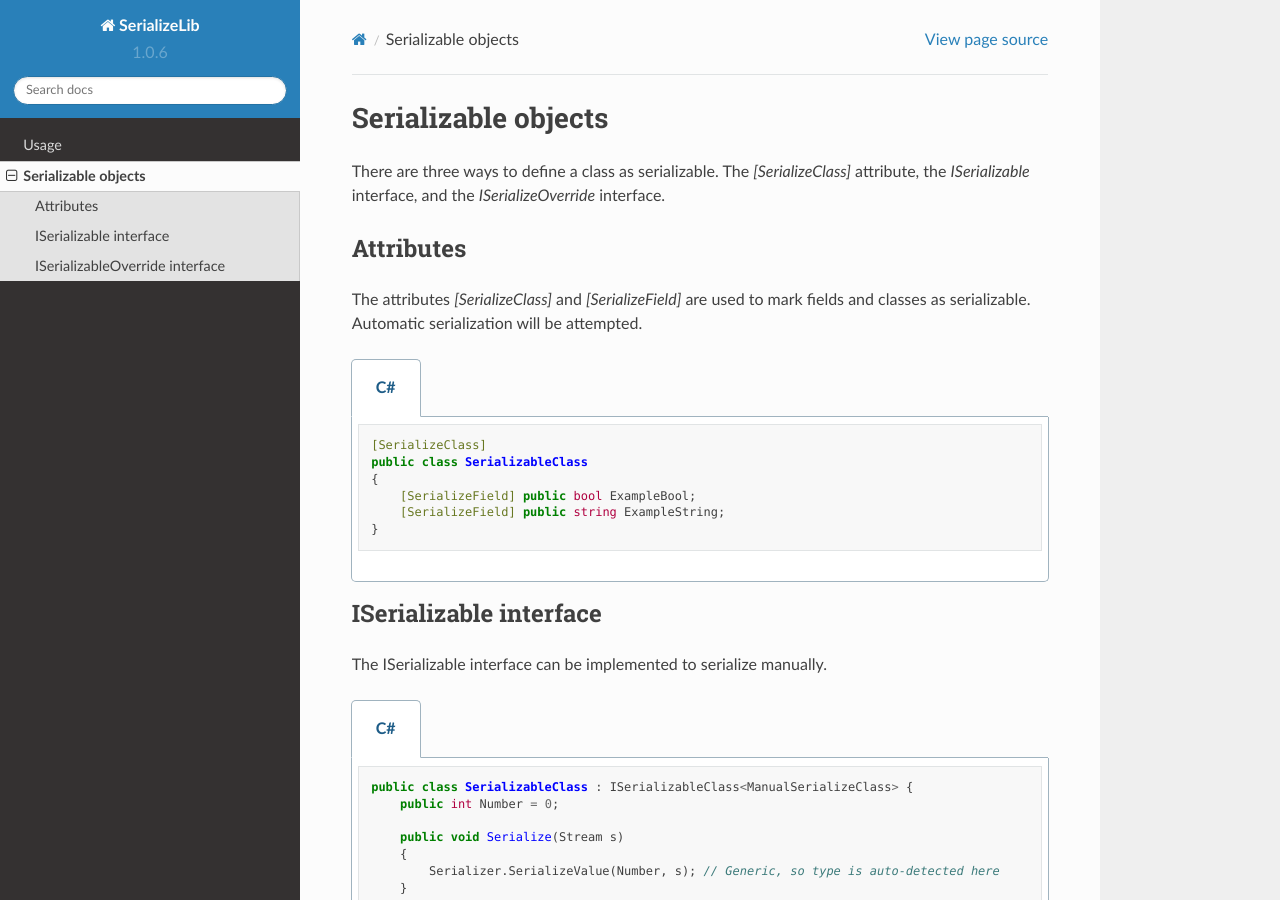
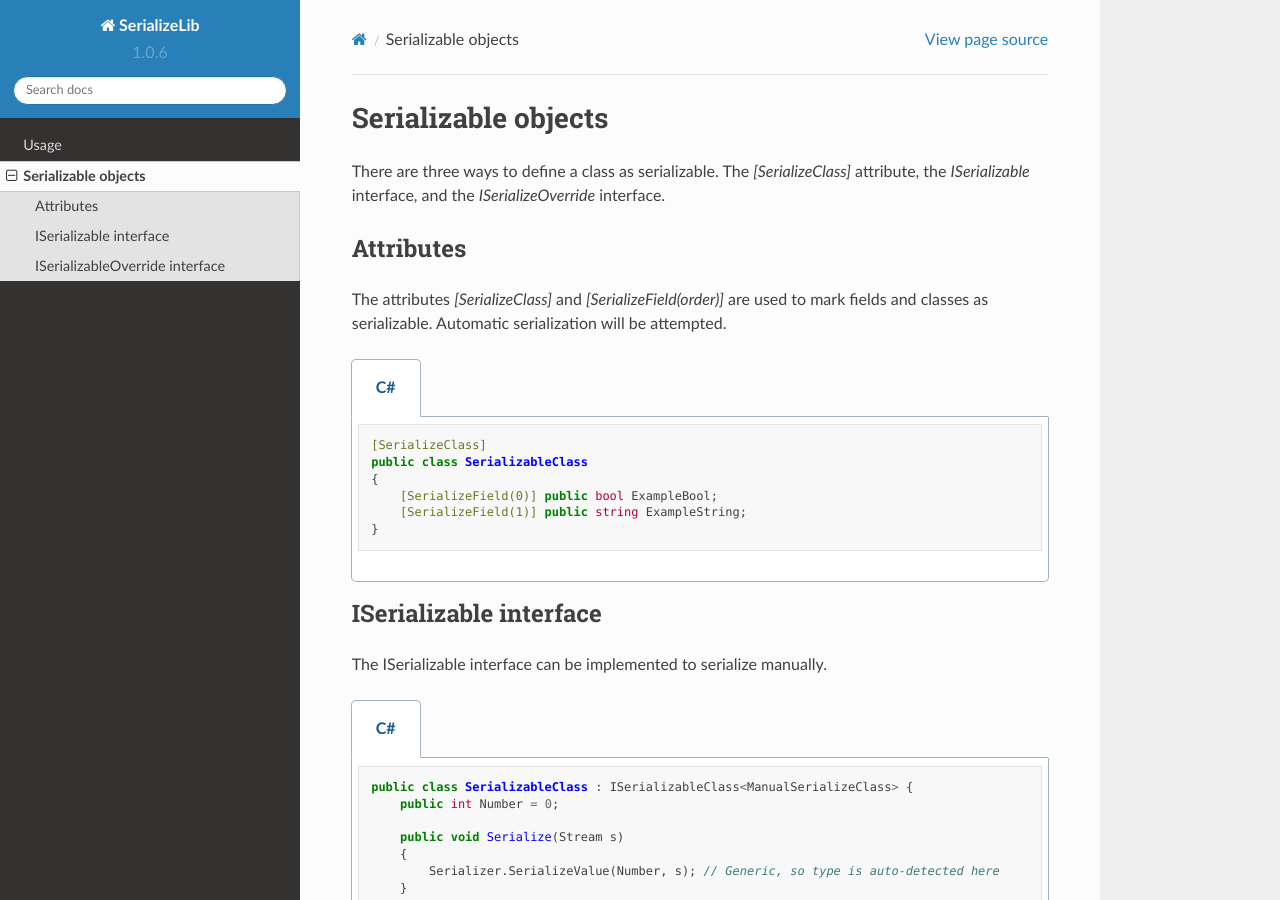
Before and after one commit to Mylo-Softworks/SerializeLib-docs, a Sphinx documentation site: the page built from docs/source/serializable-objects.rst, in a window 1280 px wide and 900 px high. Built offline with Sphinx 7.4.7 and the Read the Docs theme 2.0.0, drawn with Linux system fonts in a browser that asks for light colours.

Commit message:
Update documentation to include ordering

```diff
--- a/docs/source/serializable-objects.rst
+++ b/docs/source/serializable-objects.rst
@@ -6,7 +6,7 @@ There are three ways to define a class as serializable. The `[SerializeClass]` a
 Attributes
 **********
 
-The attributes `[SerializeClass]` and `[SerializeField]` are used to mark fields and classes as serializable. Automatic serialization will be attempted.
+The attributes `[SerializeClass]` and `[SerializeField(order)]` are used to mark fields and classes as serializable. Automatic serialization will be attempted.
 
 .. tabs::
     .. code-tab:: csharp
@@ -14,8 +14,8 @@ The attributes `[SerializeClass]` and `[SerializeField]` are used to mark fields
         [SerializeClass]
         public class SerializableClass
         {
-            [SerializeField] public bool ExampleBool;
-            [SerializeField] public string ExampleString;
+            [SerializeField(0)] public bool ExampleBool;
+            [SerializeField(1)] public string ExampleString;
         }
 
 
```
